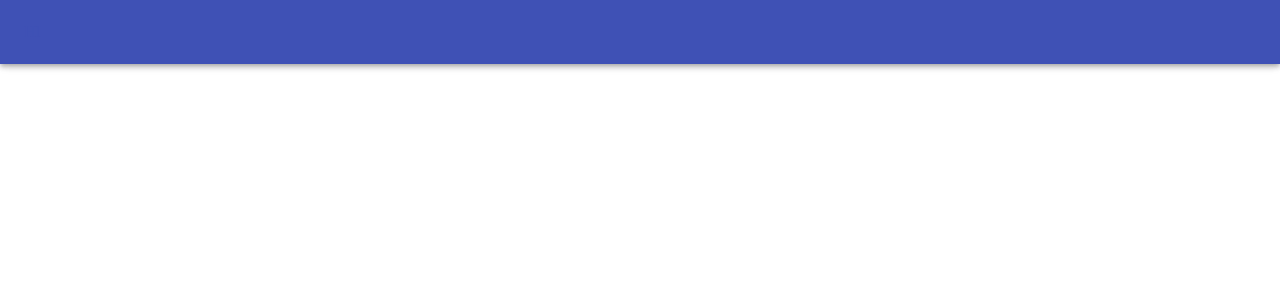
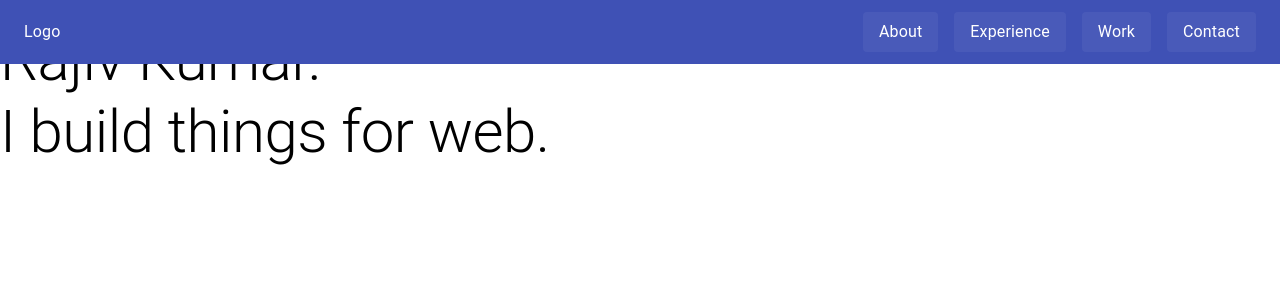
Before and after one commit to thoughtlessmind/thoughtlessmind, a React app: page / in a window 1280 px wide. Shown: the top 300 px of the page. Built offline with nearby package versions, Linux system fonts and the light colour scheme.

Commit message:
Added scroll trigger in header, webpack and babel config updated
- Added hideonScroll and elevateonScroll in header
- added config of babel and webpack for absolute paths for custom folders

```diff
--- /dev/null
+++ b/jsconfig.json
@@ -0,0 +1,6 @@
+{
+    "compilerOptions": {
+        "baseUrl": "./src"
+    },
+    "exclude": ["node_modules"]
+}
--- a/package.json
+++ b/package.json
@@ -53,6 +53,7 @@
   },
   "dependencies": {
     "@material-ui/core": "^4.11.3",
+    "prop-types": "^15.7.2",
     "react": "^17.0.1",
     "react-dom": "^17.0.1"
   }
--- a/src/components/App.js
+++ b/src/components/App.js
@@ -1,7 +1,8 @@
 import React from "react"
-import { Box, makeStyles, createStyles, Typography } from "@material-ui/core"
+import { Box, makeStyles, Typography } from "@material-ui/core"
 import "../index.css"
 import Header from "./Header/Header"
+import LandingPage from "./LandingPage"
 
 const App = () => {
   const classes = useStyles()
@@ -9,11 +10,11 @@ const App = () => {
   return (
     <Box>
       <Header />
-      <Typography variant='h2'>Hi</Typography>
+      <LandingPage />
     </Box>
   )
 }
 
-const useStyles = makeStyles((theme) => ({}))
+const useStyles = makeStyles(() => ({}))
 
 export default App
--- a/src/components/Header/Header.js
+++ b/src/components/Header/Header.js
@@ -1,19 +1,65 @@
 import React from "react"
-import { makeStyles, AppBar, Toolbar } from "@material-ui/core"
+import {
+  makeStyles,
+  AppBar,
+  Toolbar,
+  Box,
+  Typography,
+  fade,
+  useScrollTrigger
+} from "@material-ui/core"
+import { HideOnScroll } from "globalComponents"
 
 const useStyles = makeStyles((theme) => ({
-  test: {
-    color: theme.palette.primary.main
+  toolbarContainer: {
+    // color: theme.palette.primary.main
+    display: "flex",
+    alignItems: "center",
+    justifyContent: "space-between"
+  },
+  navItemsContainer: {
+    display: "flex",
+    alignItems: "center",
+    gap: theme.spacing(2),
+    "&>a": {
+      cursor: "pointer",
+      padding: theme.spacing(1, 2),
+      backgroundColor: fade("#fff", 0.05),
+      borderRadius: theme.shape.borderRadius,
+      userSelect: "none",
+      "&:hover": {
+        backgroundColor: fade("#fff", 0.2)
+      }
+    }
   }
 }))
 
+const navbarItems = ["About", "Experience", "Work", "Contact"]
+
 const Header = () => {
   const classes = useStyles()
+  const trigger = useScrollTrigger({
+    disableHysteresis: true,
+    threshold: 0
+  })
 
   return (
-    <AppBar>
-      <Toolbar className={classes.test}>HI</Toolbar>
-    </AppBar>
+    <>
+      <HideOnScroll threshold={20}>
+        <AppBar elevation={trigger ? 4 : 0}>
+          <Toolbar className={classes.toolbarContainer}>
+            <Typography>Logo</Typography>
+            <Box className={classes.navItemsContainer}>
+              {navbarItems.map((item) => (
+                <Typography component='a' key={item}>
+                  {item}
+                </Typography>
+              ))}
+            </Box>
+          </Toolbar>
+        </AppBar>
+      </HideOnScroll>
+    </>
   )
 }
 
--- /dev/null
+++ b/src/components/LandingPage/LandingPage.js
@@ -0,0 +1,17 @@
+import React from "react"
+import { Box, makeStyles, Typography } from "@material-ui/core"
+
+const useStyles = makeStyles(() => ({}))
+
+const LandingPage = () => {
+  const classes = useStyles()
+  return (
+    <Box>
+      <Typography>Hi, my name is</Typography>
+      <Typography variant='h2'>Rajiv Kumar.</Typography>
+      <Typography variant='h2'>I build things for web.</Typography>
+    </Box>
+  )
+}
+
+export default LandingPage
--- /dev/null
+++ b/src/components/LandingPage/index.js
@@ -0,0 +1 @@
+export { default } from "./LandingPage"
--- /dev/null
+++ b/src/globalComponents/HideOnScroll/HideOnScroll.js
@@ -0,0 +1,28 @@
+import React from "react"
+import { useScrollTrigger, Slide } from "@material-ui/core"
+import PropTypes from "prop-types"
+
+const HideOnScroll = (props) => {
+  const { children, threshold = 0, direction = "down" } = props
+  const trigger = useScrollTrigger({
+    threshold
+  })
+
+  return (
+    <Slide appear={false} direction={direction} in={!trigger}>
+      {children}
+    </Slide>
+  )
+}
+HideOnScroll.propTypes = {
+  children: PropTypes.element.isRequired,
+  threshold: PropTypes.number,
+  direction: PropTypes.string
+}
+
+HideOnScroll.defaultProps = {
+  threshold: 0,
+  direction: "down"
+}
+
+export default HideOnScroll
--- /dev/null
+++ b/src/globalComponents/HideOnScroll/index.js
@@ -0,0 +1 @@
+export { default } from "./HideOnScroll"
--- /dev/null
+++ b/src/globalComponents/index.js
@@ -0,0 +1,2 @@
+// eslint-disable-next-line import/prefer-default-export
+export { default as HideOnScroll } from "./HideOnScroll/HideOnScroll"
--- a/webpack.config.js
+++ b/webpack.config.js
@@ -30,7 +30,7 @@ module.exports = {
   entry: "./src/index.js",
   output: {
     path: path.resolve(__dirname, "dist/"),
-    assetModuleFilename: "image/[hash][ext][query]",
+    assetModuleFilename: "image/[hash][ext][query]"
   },
   module: {
     rules: [
@@ -40,9 +40,9 @@ module.exports = {
         parser: {
           dataUrlCondition: {
             //Change the default maxSize of 8kb for putting the img in inline to 10kb
-            maxSize: 10 * 1024,
-          },
-        },
+            maxSize: 10 * 1024
+          }
+        }
       },
 
       {
@@ -52,28 +52,34 @@ module.exports = {
             loader: MiniCssExractPlugin.loader,
             options: {
               //Support url depended assets in css
-              publicPath: "",
-            },
+              publicPath: ""
+            }
           },
           "css-loader",
           "postcss-loader",
-          "sass-loader",
-        ],
+          "sass-loader"
+        ]
       },
       {
         test: /\.jsx?$/,
         exclude: /node_modules/,
         use: {
-          loader: "babel-loader",
-        },
-      },
-    ],
+          loader: "babel-loader"
+        }
+      }
+    ]
   },
 
   plugins: plugins,
 
   resolve: {
+    modules: ['src', 'node_modules'],
     extensions: [".js", ".jsx"],
+    unsafeCache: true,
+        alias: {
+            components: path.resolve(__dirname, 'src', 'components'),
+            globalComponents: path.resolve(__dirname, 'src', 'globalComponents'),
+        }
   },
 
   devtool: "source-map",
@@ -82,5 +88,9 @@ module.exports = {
     hot: true,
     open: true,
     port: 3000,
-  },
-};
+    overlay: {
+      errors: true,
+      warnings: true
+    }
+  }
+}
```
Also changed, not shown: 1 other file (tests, documents, lock files or other folders).
